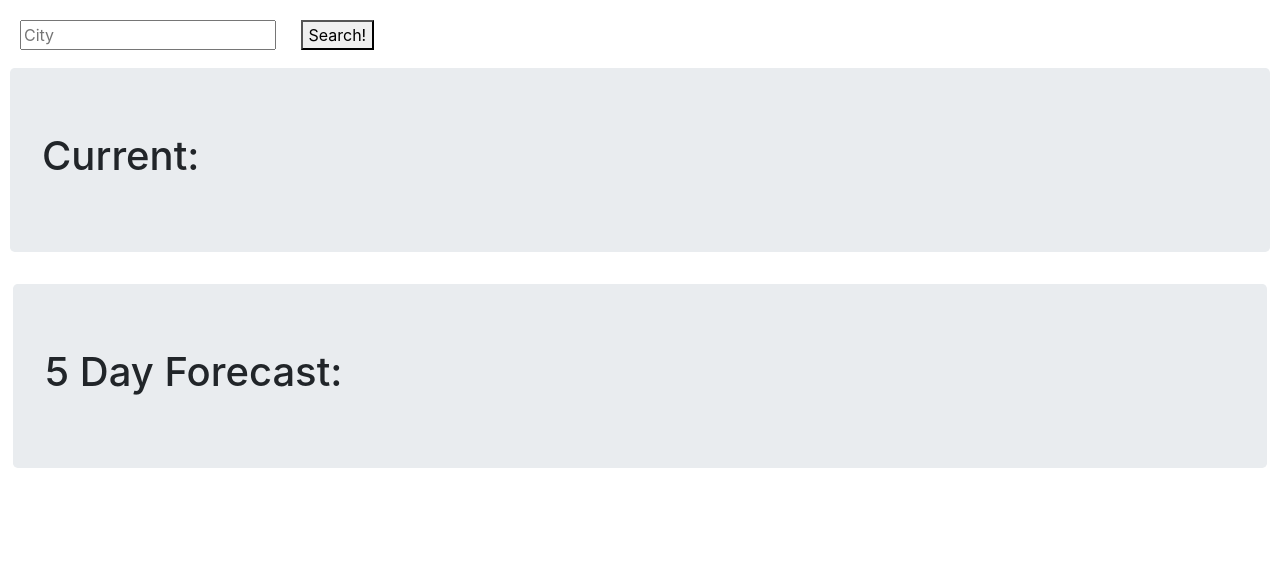
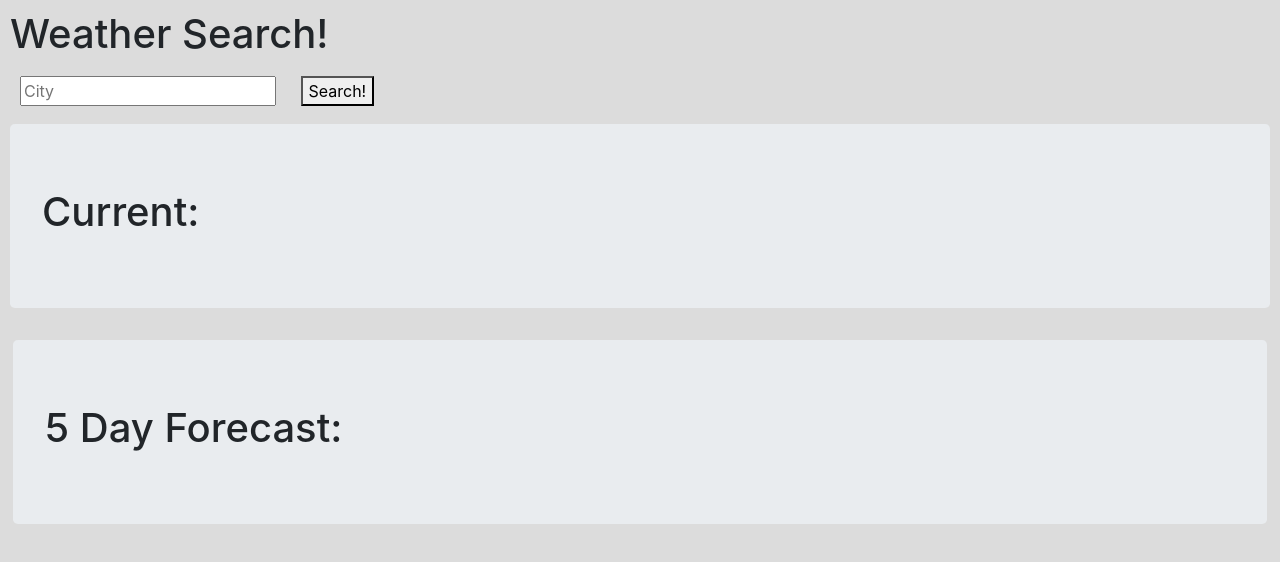
Before and after one commit to JCGober/weather-dashboard-jcg, a plain HTML site: page index.html in a window 1280 px wide. Drawn offline with nearby package versions, Linux system fonts and the light colour scheme; no server answers.

Commit message:
Updated HTML and CSS

```diff
--- a/assets/styl.css
+++ b/assets/styl.css
@@ -4,6 +4,7 @@ input{
 
 button{
     margin: 10px
+
 }
 
 div{
@@ -12,4 +13,9 @@ div{
 
 body{
     margin: 10px;
+    background-color: gainsboro;
 }
+
+.header{
+    background-color: ghostwhite;
+}
--- a/index.html
+++ b/index.html
@@ -14,6 +14,9 @@
   </head>
 
     <body>
+        <header>
+            <h1>Weather Search!</h1>
+        </header>
 
         <aside>
 
```
